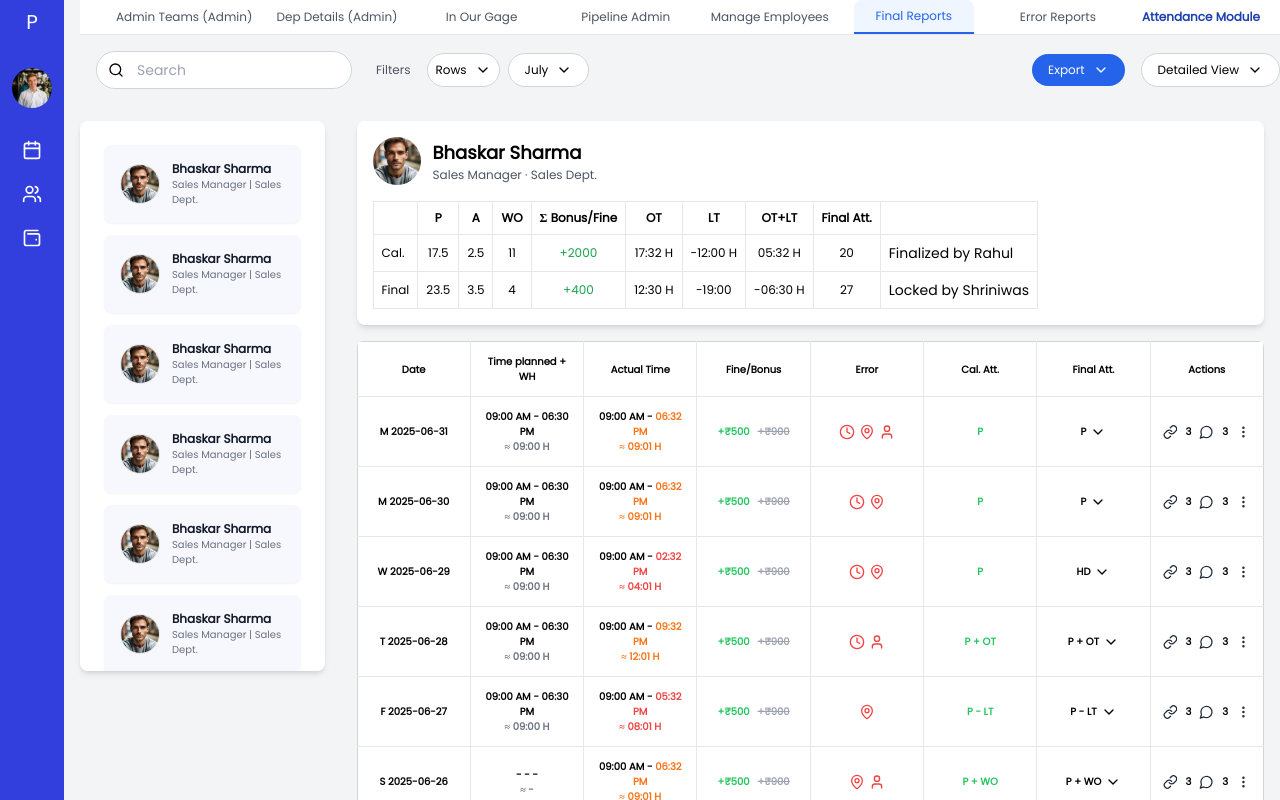
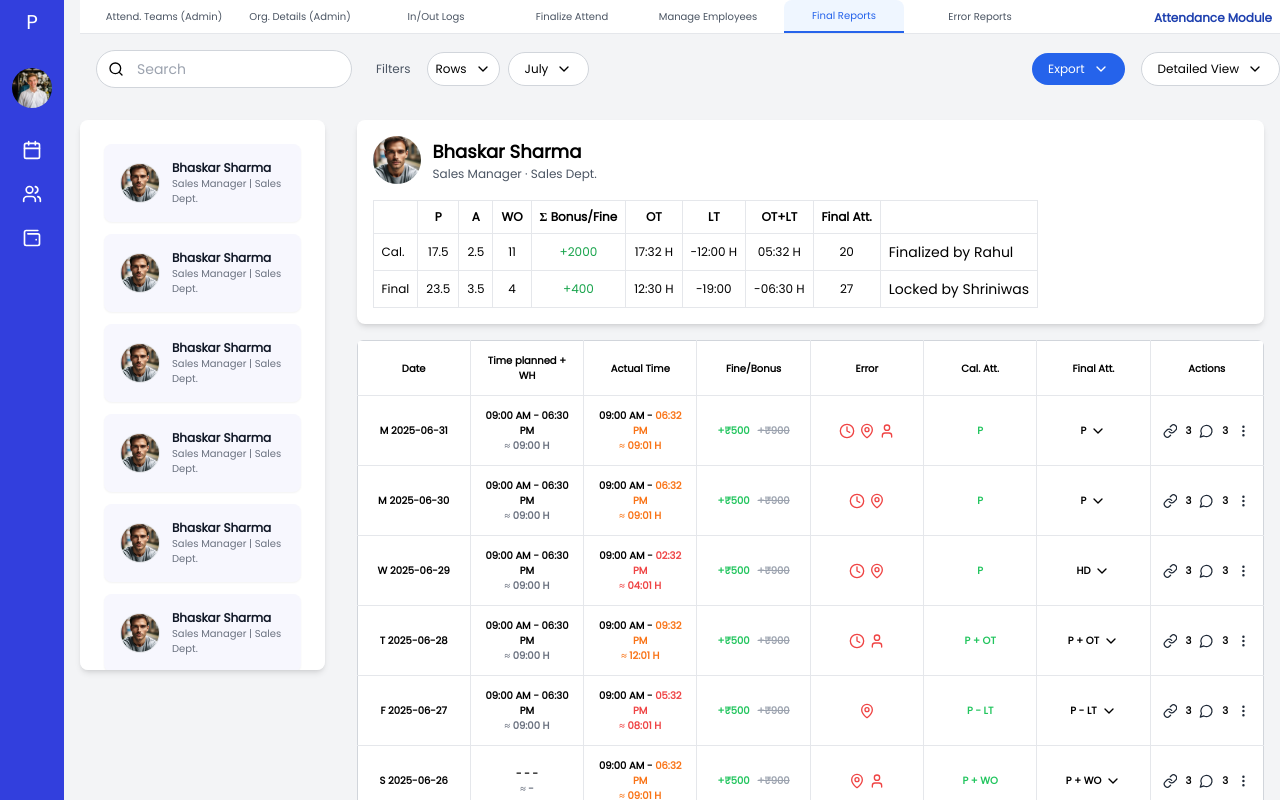
Before and after one commit to Farooq7234/dashboard-praavi, a Next.js app: page / in a window 1280 px wide. Shown: the top 800 px of the page. Built offline with nearby package versions, Linux system fonts and the light colour scheme.

Commit message:
refactor: update tab labels and enhance layout in TabNavigation component

```diff
--- a/components/TabNavigation.jsx
+++ b/components/TabNavigation.jsx
@@ -5,28 +5,27 @@ const TabNavigation = () => {
   const [activeTab, setActiveTab] = useState("final");
 
   const tabs = [
-    { id: "admin", label: "Admin Teams (Admin)" },
-    { id: "deps", label: "Dep Details (Admin)" },
-    { id: "outage", label: "In Our Gage" },
-    { id: "pipeline", label: "Pipeline Admin" },
+    { id: "admin", label: "Attend. Teams (Admin)" },
+    { id: "deps", label: "Org. Details (Admin)" },
+    { id: "outage", label: "In/Out Logs" },
+    { id: "pipeline", label: "Finalize Attend" },
     { id: "manage", label: "Manage Employees" },
     { id: "final", label: "Final Reports" },
     { id: "error", label: "Error Reports" },
   ];
 
   return (
-    <div
-      className=" bg-white border-b border-gray-200 w-full
-     "
-    >
-      <div className="max-w-full ">
-        <nav className="flex justify-around items-center px-6 overflow-x-auto">
+    <div className="bg-white border-b border-gray-200 w-full">
+      <div className="max-w-full">
+        <nav className="flex items-center px-6 overflow-x-auto w-full">
+          {/* Left side buttons */}
+          <div className="flex gap-4 flex-grow">
             {tabs.map((tab) => (
               <button
                 key={tab.id}
                 onClick={() => setActiveTab(tab.id)}
                 className={`
-                 py-2 text-xs font-medium rounded-t-lg
+                  py-2 text-[10px] font-medium rounded-t-lg
                   transition-colors duration-200 relative
                   min-w-[120px] whitespace-nowrap
                   ${
@@ -39,9 +38,14 @@ const TabNavigation = () => {
                 {tab.label}
               </button>
             ))}
+          </div>
+
+          {/* Right side Attendance Module button */}
+          <div className="ml-auto">
             <button className="text-blue-800 font-bold text-xs">
               Attendance Module
             </button>
+          </div>
         </nav>
       </div>
     </div>
```
Lines whose indentation alone changed are shown as unchanged.
